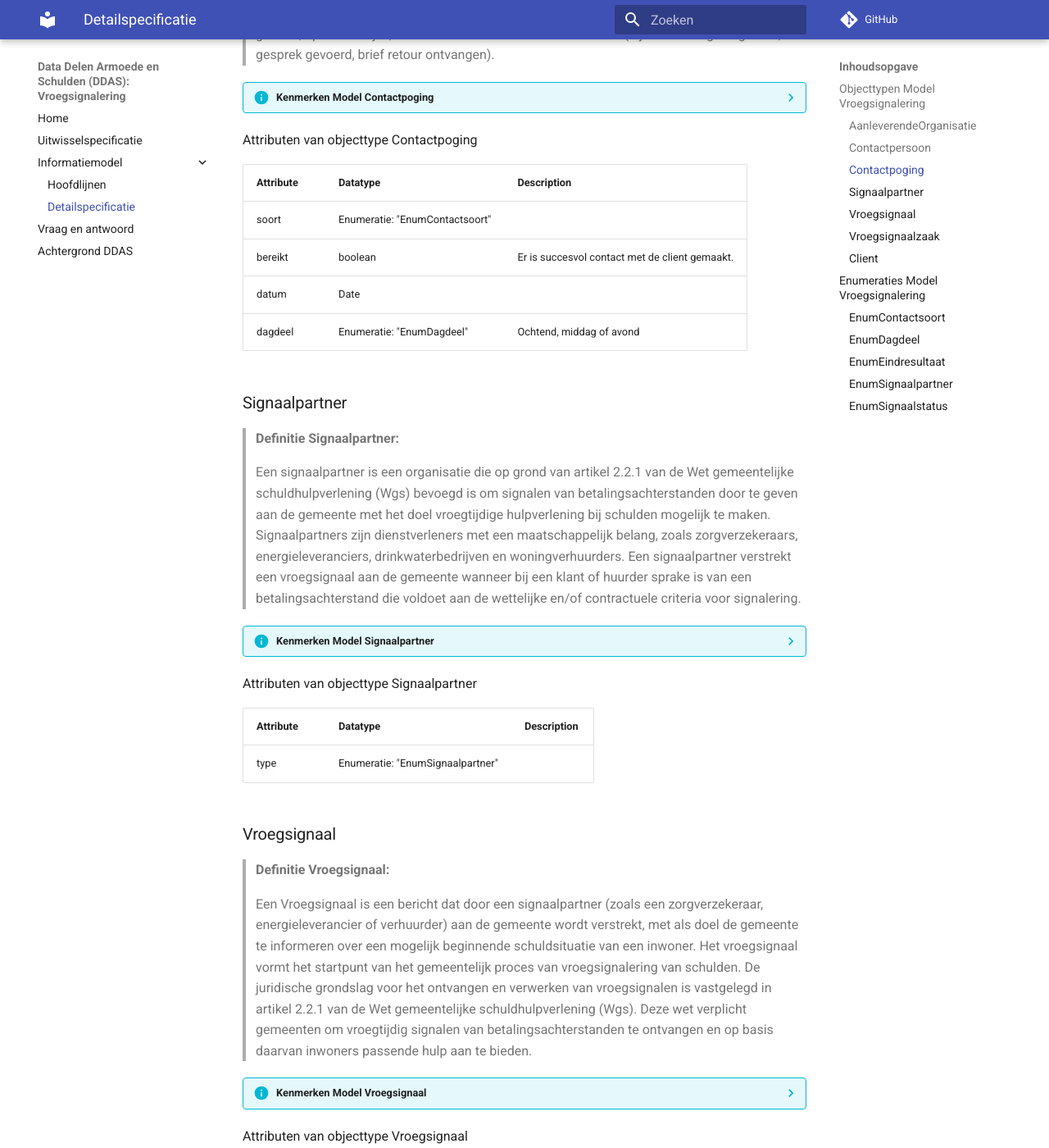
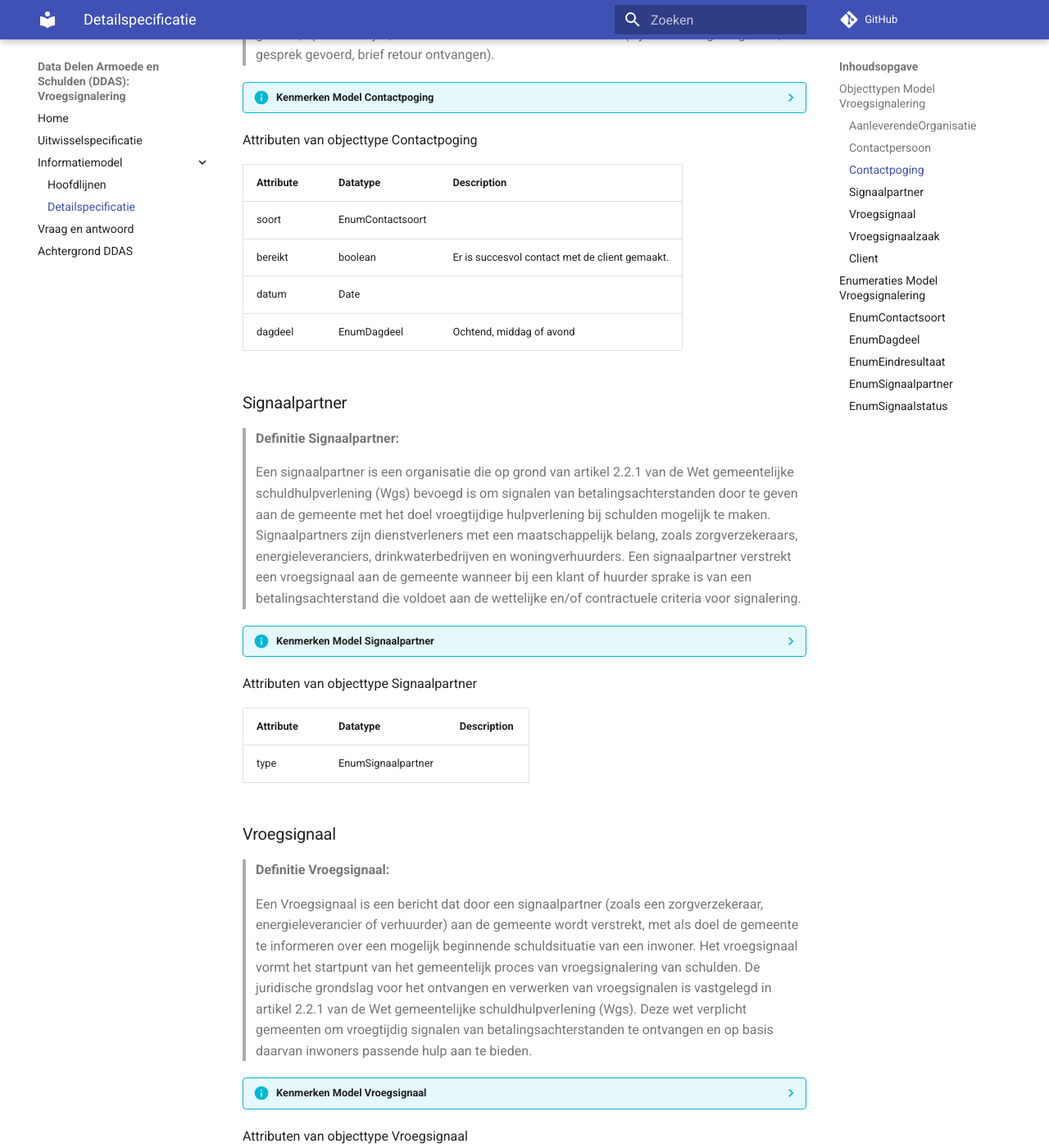
Before and after one commit to VNG-Realisatie/ddas-vroegsignalering, an MkDocs documentation site: the page built from docs/definities/Detail_Model Vroegsignalering.md, in a window 1280 px wide and 1400 px high, scrolled down 1365 px. Shown: the whole window at 82% size. Built offline with MkDocs 1.6.1 and Material for MkDocs 9.7.7, drawn with Linux system fonts in a browser that asks for light colours; comment, search, counter and statistics services are not loaded; the version menu is left out; some of the changed text lies outside the part shown.

```diff
--- a/docs/definities/Detail_Model Vroegsignalering.md
+++ b/docs/definities/Detail_Model Vroegsignalering.md
@@ -76,10 +76,10 @@ Attributen van objecttype Contactpoging
 
 | Attribute | Datatype | Description |
 | :--- | :--- | :--- |
-| soort | Enumeratie: "EnumContactsoort" |  |
+| soort | EnumContactsoort |  |
 | bereikt | boolean | Er is succesvol contact met de client gemaakt. |
 | datum | Date |  |
-| dagdeel | Enumeratie: "EnumDagdeel" | Ochtend, middag of avond |
+| dagdeel | EnumDagdeel | Ochtend, middag of avond |
 
 
 
@@ -106,7 +106,7 @@ Attributen van objecttype Signaalpartner
 
 | Attribute | Datatype | Description |
 | :--- | :--- | :--- |
-| type | Enumeratie: "EnumSignaalpartner" |  |
+| type | EnumSignaalpartner |  |
 
 
 
@@ -138,7 +138,7 @@ Attributen van objecttype Vroegsignaal
 | bedrag | bedrag |  |
 | ontstaansdatum | Date |  |
 | signaaldatum | Date | Datum waarop de signaalpartner het signaal heeft verstuurd. |
-| status | Enumeratie: "EnumSignaalstatus" |  |
+| status | EnumSignaalstatus |  |
 
 
 
@@ -163,7 +163,7 @@ Attributen van objecttype Vroegsignaalzaak
 
 | Attribute | Datatype | Description |
 | :--- | :--- | :--- |
-| resultaat | Enumeratie: "EnumEindresultaat" |  |
+| resultaat | EnumEindresultaat |  |
 | matchingsdatum | Date | De datum waarop de matching wordt uitgevoerd. |
 | startdatum_matchtingperiode | Date | De matchingperiode is het tijdvak waarover de matching plaatsvindt. Hier de startdatum van de matching, die binnen de matchingsperiode valt. |
 | datum_opgepakt | Date | De datum waarop de gemeente de zaak heeft opgepakt. |
```
Also changed, not shown: docs/404.md (added, +22 -0 lines), docs/uitwisselspecificatie.md (+10 -1 lines), 2 other files.
